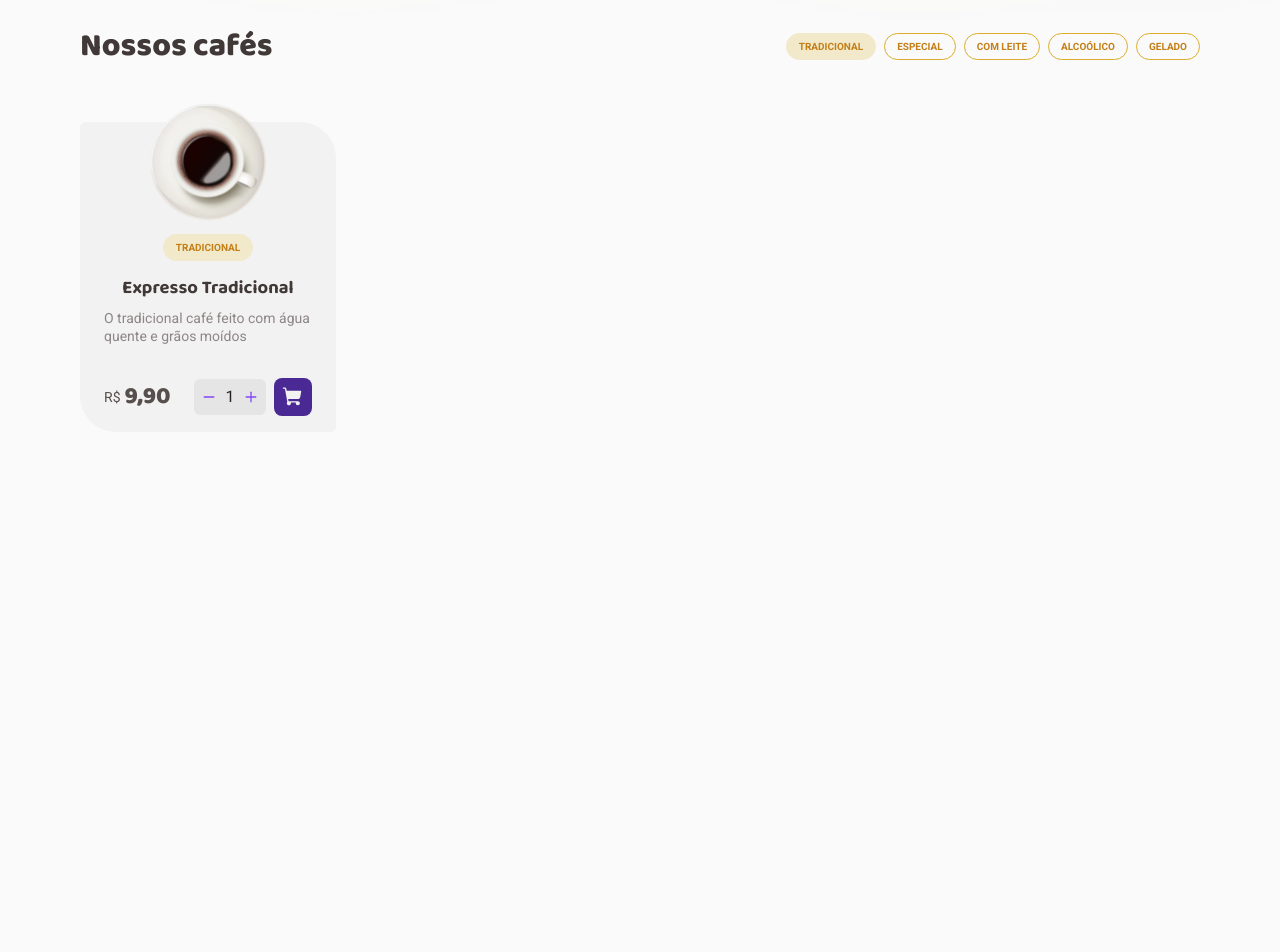
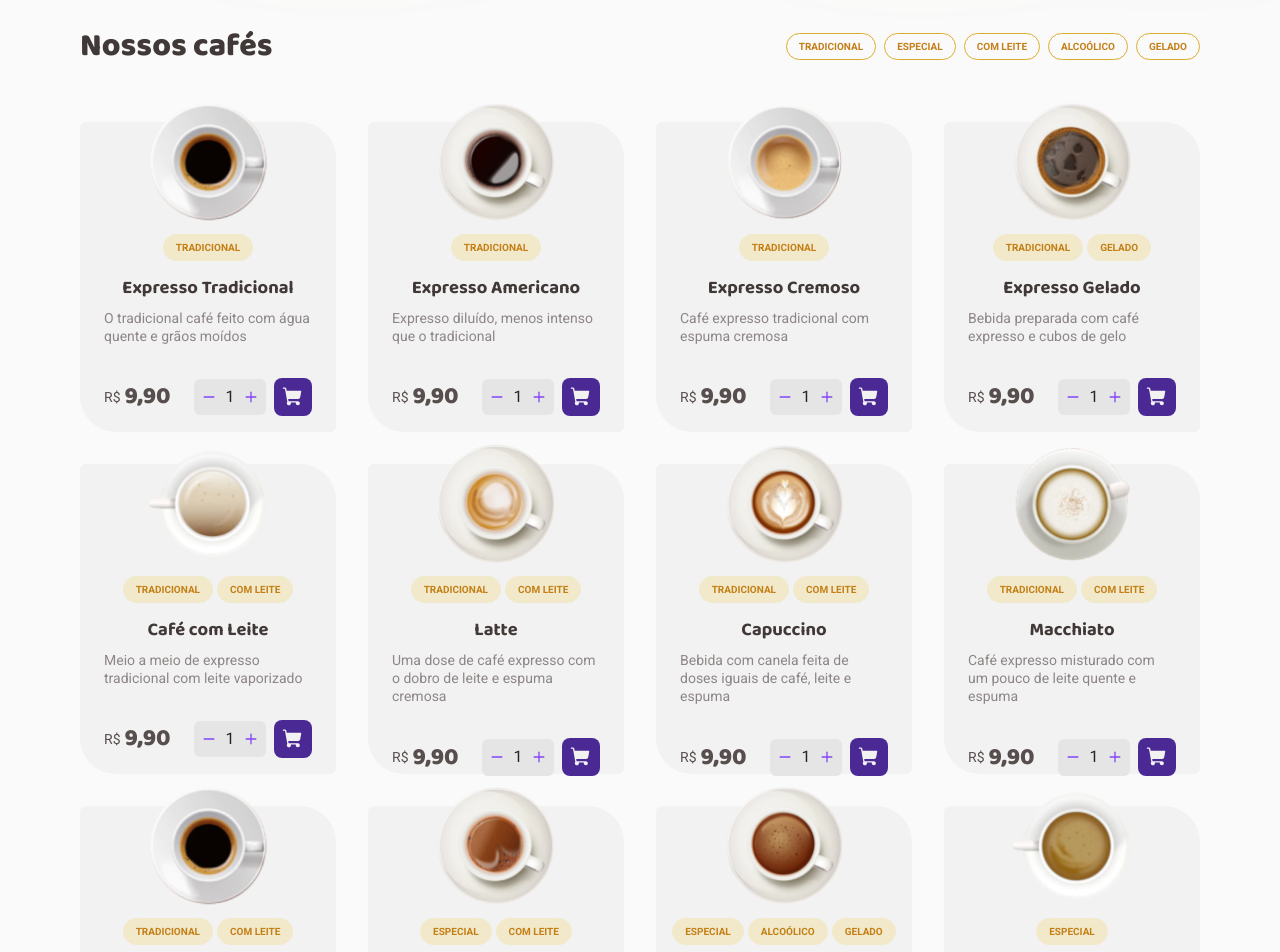
Before and after one commit to dsg1407/coffee-delivery-react, a React (Vite) app: page / in a window 1280 px wide. Shown: the part 660-1612 px from the top of the page. Before the commit the page ends 1178 px from the top, so only its background shows below. Built offline with nearby package versions, Linux system fonts and the light colour scheme.

Commit message:
update component Home with coffees list and tags filter

```diff
--- /dev/null
+++ b/src/api/coffees.json
@@ -0,0 +1,117 @@
+{
+  "tags": ["Tradicional", "Especial","Com leite","Alcoólico","Gelado"],
+  "types": [
+    {
+      "id":"fuiSW5",
+      "imgSrc": "/assets/coffees/expresso.svg",
+      "tag": ["Tradicional"],
+      "name": "Expresso Tradicional",
+      "description": "O tradicional café feito com água quente e grãos moídos",
+      "price": 9.9
+    },
+    {
+      "id":"u5xYmW",
+      "imgSrc": "/assets/coffees/americano.svg",
+      "tag": ["Tradicional"],
+      "name": "Expresso Americano",
+      "description": "Expresso diluído, menos intenso que o tradicional",
+      "price": 9.9
+    },
+    {
+      "id":"waqihh",
+      "imgSrc": "/assets/coffees/expresso-cremoso.svg",
+      "tag": ["Tradicional"],
+      "name": "Expresso Cremoso",
+      "description": "Café expresso tradicional com espuma cremosa",
+      "price": 9.9
+    },
+    {
+      "id":"pyaggb",
+      "imgSrc": "/assets/coffees/cafe-gelado.svg",
+      "tag": ["Tradicional", "Gelado"],
+      "name": "Expresso Gelado",
+      "description": "Bebida preparada com café expresso e cubos de gelo",
+      "price": 9.9
+    },
+    {
+      "id":"evt94I",
+      "imgSrc": "/assets/coffees/cafe-leite.svg",
+      "tag": ["Tradicional", "Com leite"],
+      "name": "Café com Leite",
+      "description": "Meio a meio de expresso tradicional com leite vaporizado",
+      "price": 9.9
+    },
+    {
+      "id":"MEpBjT",
+      "imgSrc": "/assets/coffees/latte.svg",
+      "tag": ["Tradicional", "Com leite"],
+      "name": "Latte",
+      "description": "Uma dose de café expresso com o dobro de leite e espuma cremosa",
+      "price": 9.9
+    },
+    {
+      "id":"0ugY7f",
+      "imgSrc": "/assets/coffees/capuccino.svg",
+      "tag": ["Tradicional", "Com leite"],
+      "name": "Capuccino",
+      "description": "Bebida com canela feita de doses iguais de café, leite e espuma",
+      "price": 9.9
+    },
+    {
+      "id":"vxxeS6",
+      "imgSrc": "/assets/coffees/macchiato.svg",
+      "tag": ["Tradicional", "Com leite"],
+      "name": "Macchiato",
+      "description": "Café expresso misturado com um pouco de leite quente e espuma",
+      "price": 9.9
+    },
+    {
+      "id":"Jg8njG",
+      "imgSrc": "/assets/coffees/expresso.svg",
+      "tag": ["Tradicional", "Com leite"],
+      "name": "Mocaccino",
+      "description": "Café expresso com calda de chocolate, pouco leite e espuma",
+      "price": 9.9
+    },
+    {
+      "id":"ZKG87x",
+      "imgSrc": "/assets/coffees/chocolate-quente.svg",
+      "tag": ["Especial", "Com leite"],
+      "name": "Chocolate Quente",
+      "description": "Bebida feita com chocolate dissolvido no leite quente e café",
+      "price": 9.9
+    },
+    {
+      "id":"qtAxnm",
+      "imgSrc": "/assets/coffees/cubano.svg",
+      "tag": ["Especial", "Alcoólico", "Gelado"],
+      "name": "Cubano",
+      "description": "Drink gelado de café expresso com rum, creme de leite e hortelã",
+      "price": 9.9
+    },
+    {
+      "id":"BTTXpS",
+      "imgSrc": "/assets/coffees/havaiano.svg",
+      "tag": ["Especial"],
+      "name": "Havaino",
+      "description": "Bebida adocicada preparada com café e leite de coco",
+      "price": 9.9
+    },
+    {
+      "id":"IvBMWm",
+      "imgSrc": "/assets/coffees/arabe.svg",
+      "tag": ["Especial"],
+      "name": "Árabe",
+      "description": "Bebida preparada com grãos de café árabe e especiarias",
+      "price": 9.9
+    },
+    {
+      "id":"JFUPQD",
+      "imgSrc": "/assets/coffees/irlandes.svg",
+      "tag": ["Especial", "Alcoólico"],
+      "name": "Irlandês",
+      "description": "Bebida a base de café, uísque irlandês, açúcar e chantilly",
+      "price": 9.9
+    }
+  ]
+}
--- a/src/components/card/index.tsx
+++ b/src/components/card/index.tsx
@@ -8,11 +8,12 @@ import {
   CardContainer,
   CardDescription,
   Tag,
+  TagsContainer,
 } from './styles'
 
 interface CardProps {
   imgSrc: string
-  tag: string
+  tags: string[]
   name: string
   description: string
   price: number
@@ -24,7 +25,7 @@ interface OrderProps {
   price: number
 }
 
-export function Card({ imgSrc, tag, name, description, price }: CardProps) {
+export function Card({ imgSrc, tags, name, description, price }: CardProps) {
   const [quantity, setQuantity] = useState(1)
 
   function handleChangeQuantity(operation: 'minus' | 'plus') {
@@ -52,7 +53,12 @@ export function Card({ imgSrc, tag, name, description, price }: CardProps) {
   return (
     <CardContainer>
       <img src={imgSrc} alt={`A ${name} coffee cup`} />
-      <Tag>{tag}</Tag>
+      <TagsContainer>
+        {tags.map((tag) => (
+          <Tag key={tag}>{tag}</Tag>
+        ))}
+      </TagsContainer>
+
       <CardDescription>
         <h3>{name}</h3>
         <p>{description}</p>
--- a/src/components/card/styles.ts
+++ b/src/components/card/styles.ts
@@ -17,6 +17,13 @@ export const CardContainer = styled.div`
     width: 120px;
     height: 120px;
   }
+`
+
+export const TagsContainer = styled.div`
+  display: flex;
+  align-items: center;
+  justify-content: center;
+  gap: 4px;
 `
 
 export const Tag = styled.span`
--- a/src/pages/home/index.tsx
+++ b/src/pages/home/index.tsx
@@ -2,7 +2,38 @@ import { Card } from '../../components/card'
 import { Hero } from '../../components/hero'
 import { Button, HomeContainer, HomeGridContainer, HomeHeader } from './styles'
 
+import coffees from '../../api/coffees.json'
+import { useEffect, useState } from 'react'
+
 export function Home() {
+  const [selectedTag, setSelectedTag] = useState<string | null>(null)
+  const [filteredCoffees, setFilteredCoffees] = useState(coffees.types)
+
+  const coffeesTags = coffees.tags
+
+  function handleSelectTag(tagName: string) {
+    if (selectedTag === tagName) {
+      return setSelectedTag(null)
+    }
+    setSelectedTag(tagName)
+  }
+
+  useEffect(() => {
+    if (selectedTag) {
+      const coffeesList = coffees.types.map((type) => {
+        const coffee = type.tag.filter((coffeeTag) => coffeeTag === selectedTag)
+        if (coffee.length > 0) {
+          return type
+        }
+        return null
+      })
+      const filteredList = coffeesList.filter((coffee) => coffee !== null)
+      setFilteredCoffees(filteredList)
+    } else {
+      setFilteredCoffees(coffees.types)
+    }
+  }, [selectedTag])
+
   return (
     <>
       <Hero />
@@ -10,21 +41,29 @@ export function Home() {
         <HomeHeader>
           <h2>Nossos cafés</h2>
           <div>
-            <Button active>Tradicional</Button>
-            <Button>Especial</Button>
-            <Button>Com leite</Button>
-            <Button>Alcoólico</Button>
-            <Button>Gelado</Button>
+            {coffeesTags.map((tag) => (
+              <Button
+                active={selectedTag === tag}
+                key={tag}
+                value={tag}
+                onClick={() => handleSelectTag(tag)}
+              >
+                {tag}
+              </Button>
+            ))}
           </div>
         </HomeHeader>
         <HomeGridContainer>
-          <Card
-            imgSrc="/assets/coffees/americano.svg"
-            tag="Tradicional"
-            name="Expresso Tradicional"
-            description="O tradicional café feito com água quente e grãos moídos"
-            price={9.9}
-          />
+          {filteredCoffees.map((coffee) => (
+            <Card
+              key={coffee.id}
+              imgSrc={coffee.imgSrc}
+              tags={coffee.tag}
+              name={coffee.name}
+              description={coffee.description}
+              price={coffee.price}
+            />
+          ))}
         </HomeGridContainer>
       </HomeContainer>
     </>
--- a/src/pages/home/styles.ts
+++ b/src/pages/home/styles.ts
@@ -54,6 +54,10 @@ export const Button = styled.button<ButtonProps>`
       border-color: ${(props) => props.theme.colors['brand-yellow-light']};
     `}
 
+  &:focus {
+    box-shadow: 0 0 0 2px transparent;
+  }
+
   &:hover {
     filter: brightness(1.05);
     background-color: ${(props) => props.theme.colors['brand-yellow-light']};
```
